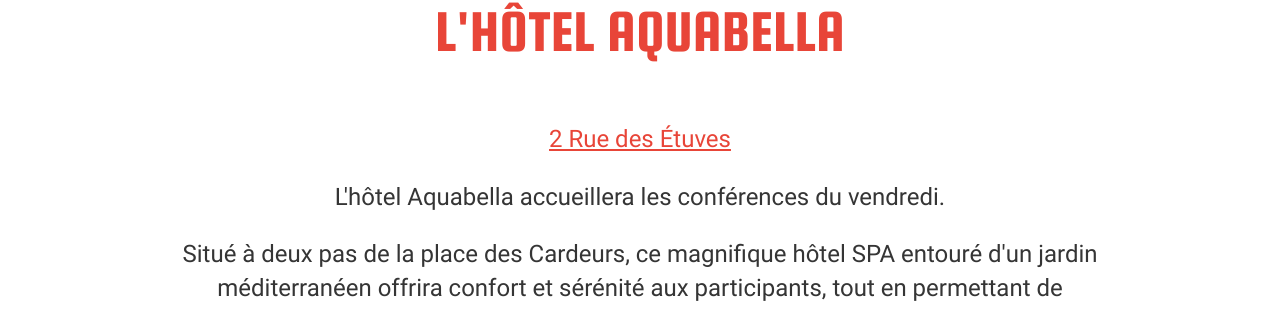
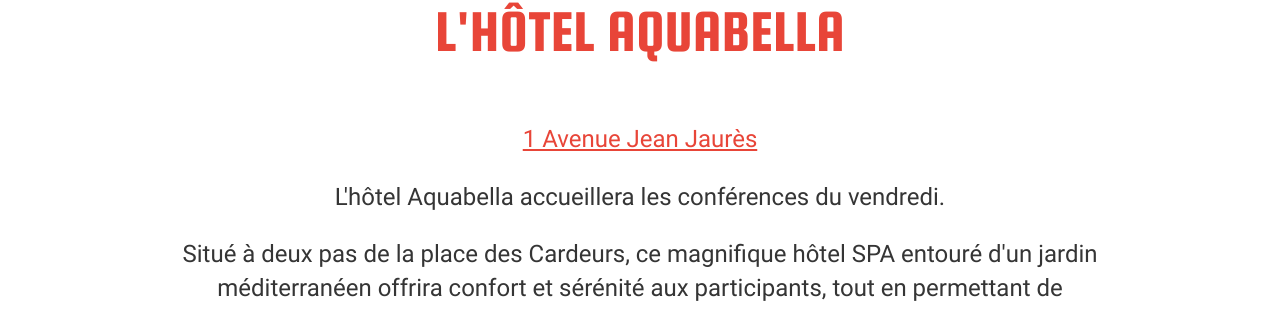
Before and after one commit to sudweb/2017, a Jekyll site: the page built from lieux.html, in a window 1280 px wide and 900 px high, scrolled down 873 px. Shown: the part 135-444 px from the top of the window. Built offline with Jekyll 4.4.1, drawn with Linux system fonts in a browser that asks for light colours.

Commit message:
Update lieux.html

```diff
--- a/lieux.html
+++ b/lieux.html
@@ -23,7 +23,7 @@
 		<header class="white-section">
 			<div class="wrapper text-center">
 				<h2 class="great-title-size red uppercase">L'hôtel Aquabella</h2>
-        <p><a href="//goo.gl/NRUIbC" title="Plan d'accès à l'Aquabella sur Google Maps">2 Rue des Étuves</a></p>
+        <p><a href="//goo.gl/wqWRX3" title="Plan d'accès à l'Aquabella sur Google Maps">1 Avenue Jean Jaurès</a></p>
 				<p>L'hôtel Aquabella accueillera les conférences du vendredi.</p>
         <p>Situé à deux pas de la place des Cardeurs, ce magnifique hôtel SPA entouré d'un jardin méditerranéen offrira confort et sérénité aux participants, tout en permettant de profiter du plein centre d'Aix.</p>
 			</div>
```
